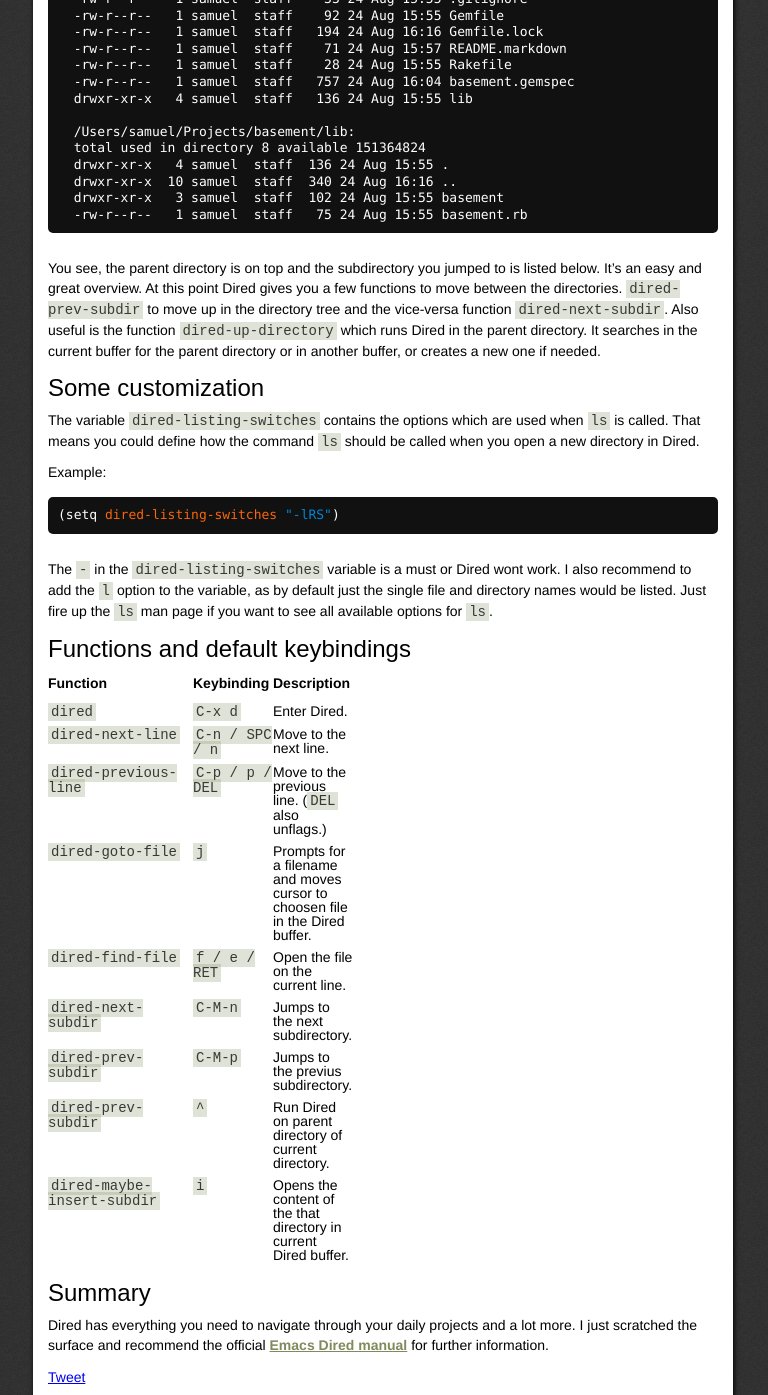
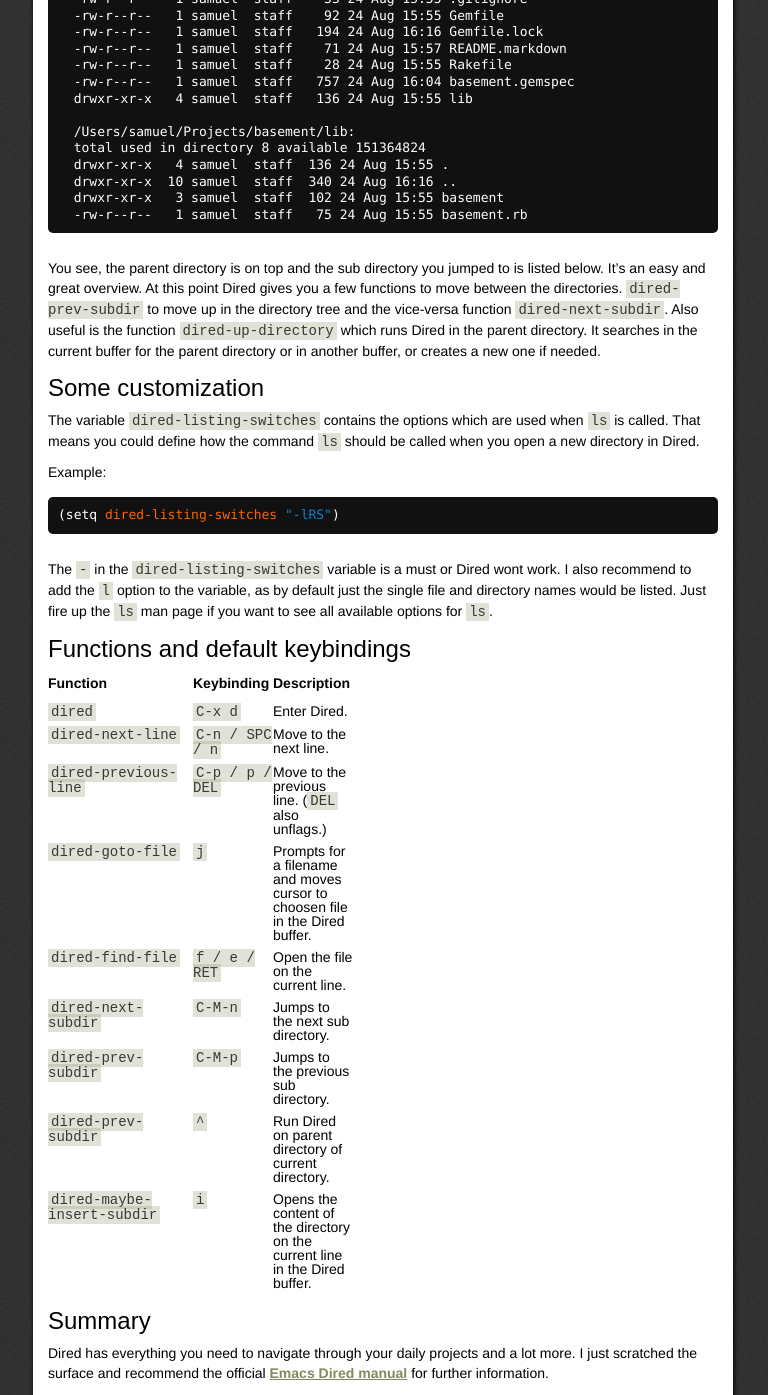
Before and after one commit to tonini/emacsrookie, a Jekyll site: the page built from _posts/2011-10-10-enter-the-dired-dungeon.markdown, in a window 1280 px wide and 1400 px high, scrolled down 1240 px, cut to the strip 0-1395 px from the top of the window. Shown: the whole strip, without its empty margins (257-1025 px from the left). Built offline with Jekyll 4.4.1, drawn with Linux system fonts in a browser that asks for light colours; some web fonts are replaced; Markdown is read by kramdown in place of the engine named in the settings; comment, search, counter and statistics services are not loaded; some of the changed text lies outside the part shown.

Commit message:
fix more typo in the 'enter the dired dungeon' article

```diff
--- a/_posts/2011-10-10-enter-the-dired-dungeon.markdown
+++ b/_posts/2011-10-10-enter-the-dired-dungeon.markdown
@@ -91,7 +91,7 @@ Let's see what this looks like:
   -rw-r--r--   1 samuel  staff   75 24 Aug 15:55 basement.rb
 {% endhighlight %}
 
-You see, the parent directory is on top and the subdirectory you jumped
+You see, the parent directory is on top and the sub directory you jumped
 to is listed below. It's an easy and great overview. At this point
 Dired gives you a few functions to move between the
 directories. `dired-prev-subdir` to move up in the directory tree and the
@@ -155,12 +155,12 @@ options for `ls`.
     <tr>
         <td><span class="code">dired-next-subdir</span></td>
         <td><span class="code">C-M-n</span></td>
-        <td>Jumps to the next subdirectory.</td>
+        <td>Jumps to the next sub directory.</td>
     </tr>
     <tr>
         <td><span class="code">dired-prev-subdir</span></td>
         <td><span class="code">C-M-p</span></td>
-        <td>Jumps to the previus subdirectory.</td>
+        <td>Jumps to the previous sub directory.</td>
     </tr>
     <tr>
         <td><span class="code">dired-prev-subdir</span></td>
@@ -170,7 +170,7 @@ options for `ls`.
     <tr>
         <td><span class="code">dired-maybe-insert-subdir</span></td>
         <td><span class="code">i</span></td>
-        <td>Opens the content of the that directory in current Dired buffer.</td>
+        <td>Opens the content of the directory on the current line in the Dired buffer.</td>
     </tr>
 </table>
 
```
Also changed, not shown: other parts of _posts/2011-10-10-enter-the-dired-dungeon.markdown (+1 -1 lines), 2 other files.
